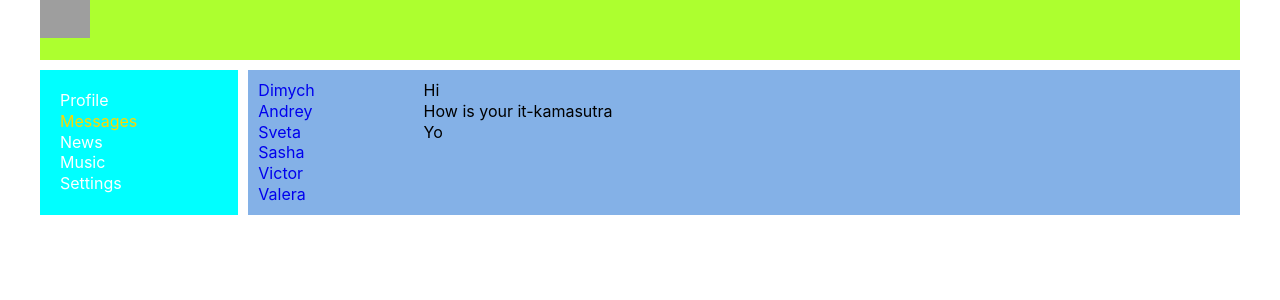
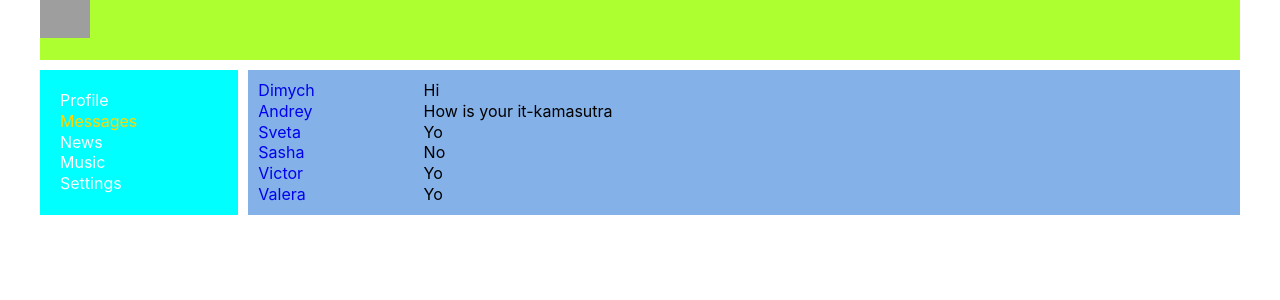
Before and after one commit to Serzh-R/samurai-way-main, a React (Create React App) app: page /dialogs in a window 1280 px wide. Shown: the top 300 px of the page. Built offline with nearby package versions, Linux system fonts and the light colour scheme; grey boxes are pictures that could not be loaded.

Commit message:
refactoring dialogs

```diff
--- /dev/null
+++ b/src/components/Dialogs/DialogItem/DialogItem.tsx
@@ -0,0 +1,16 @@
+import React from 'react';
+import s from './../Dialogs.module.css'
+import {NavLink} from 'react-router-dom';
+
+export type DialogItemProps = {
+    name: string
+    id: number
+}
+export const DialogItem = (props: DialogItemProps) => {
+    let path = "/dialogs/" + props.id
+    return (
+        <div className={s.dialog + ' ' + s.active}>
+            <NavLink to={path}>{props.name}</NavLink>
+        </div>
+    )
+}
--- a/src/components/Dialogs/Dialogs.tsx
+++ b/src/components/Dialogs/Dialogs.tsx
@@ -1,43 +1,47 @@
 import React from 'react';
 import s from './Dialogs.module.css'
-import {NavLink} from 'react-router-dom';
+import {DialogItem} from './DialogItem/DialogItem';
+import {Message} from './Message/Message';
+
 
 export const Dialogs = () => {
+
+    const dialogs = [
+        {id: 1, name: 'Dimych'},
+        {id: 2, name: 'Andrey'},
+        {id: 3, name: 'Sveta'},
+        {id: 4, name: 'Sasha'},
+        {id: 5, name: 'Victor'},
+        {id: 6, name: 'Valera'},
+    ]
+
+    const messages = [
+        {id: 1, message: 'Hi'},
+        {id: 2, message: 'How is your it-kamasutra'},
+        {id: 3, message: 'Yo'},
+        {id: 4, message: 'No'},
+        {id: 5, message: 'Yo'},
+        {id: 6, message: 'Yo'},
+
+    ]
+
+    const dialogsElements = dialogs
+        .map(d => <DialogItem name={d.name} id={d.id}/>)
+
+    const messagesElements = messages
+        .map(m => <Message message={m.message}/>)
+
     return (
         <div className={s.dialogs}>
+
             <div className={s.dialogsItems}>
-                <DialogItem name={'Dimych'} id={1}/>
-                <DialogItem name={'Andrey'} id={2}/>
-                <DialogItem name={'Sveta'} id={3}/>
-                <DialogItem name={'Sasha'} id={4}/>
-                <DialogItem name={'Victor'} id={5}/>
-                <DialogItem name={'Valera'} id={6}/>
+                {dialogsElements}
             </div>
+
             <div className={s.messages}>
-                <Message message={"Hi"}/>
-                <Message message={"How is your it-kamasutra"}/>
-                <Message message={"Yo"}/>
+                {messagesElements}
             </div>
+
         </div>
     );
 };
-
-type DialogItemProps = {
-    name: string
-    id: number
-}
-const DialogItem = (props: DialogItemProps) => {
-    let path = "/dialogs/" + props.id
-    return (
-        <div className={s.dialog + ' ' + s.active}>
-            <NavLink to={path}>{props.name}</NavLink>
-        </div>
-    )
-}
-
-type MessageType = {
-    message:string
-}
-const Message = (props:MessageType) => {
-    return <div className={s.message}>{props.message}</div>
-}
--- /dev/null
+++ b/src/components/Dialogs/Message/Message.tsx
@@ -0,0 +1,10 @@
+import React from 'react';
+import s from './../Dialogs.module.css'
+
+
+export type MessageType = {
+    message: string
+}
+export const Message = (props: MessageType) => {
+    return <div className={s.message}>{props.message}</div>
+}
--- a/src/components/Profile/MyPosts/MyPosts.tsx
+++ b/src/components/Profile/MyPosts/MyPosts.tsx
@@ -3,6 +3,15 @@ import s from './MyPosts.module.css';
 import {Post} from './Post/Post';
 
 export const MyPosts = () => {
+
+    const posts = [
+        {id: 1, message: 'Hi, how are you?', likesCount: '12'},
+        {id: 2, message: 'It`s my first post', likesCount: '11'},
+    ]
+
+    const postsElements = posts
+        .map(p => <Post message={p.message} likesCount={p.likesCount}/>)
+
     return (
         <div className={s.postsBlock}>
             <h3 className={s.title}>My posts</h3>
@@ -16,8 +25,7 @@ export const MyPosts = () => {
             </div>
 
             <div className={s.posts}>
-                <Post message={'Hi, how are you?'} likesCount={'0'}/>
-                <Post message={"It's my first post"} likesCount={'23'}/>
+                {postsElements}
             </div>
         </div>
     );
--- a/src/components/Profile/Profile.tsx
+++ b/src/components/Profile/Profile.tsx
@@ -1,5 +1,4 @@
 import React from 'react';
-import s from './Profile.module.css';
 import {MyPosts} from './MyPosts/MyPosts';
 import {ProfileInfo} from './ProfileInfo/ProfileInfo';
 
```
